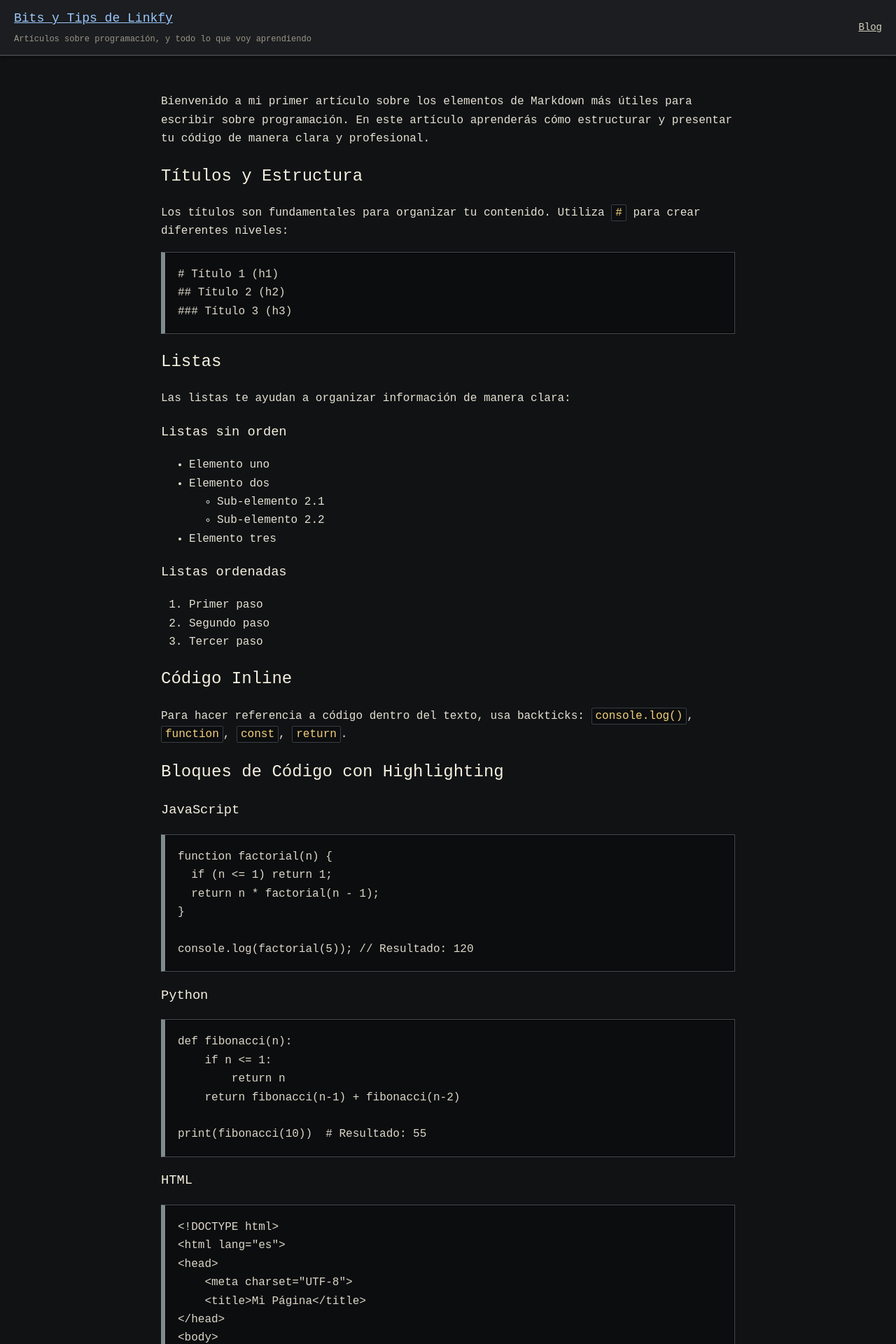
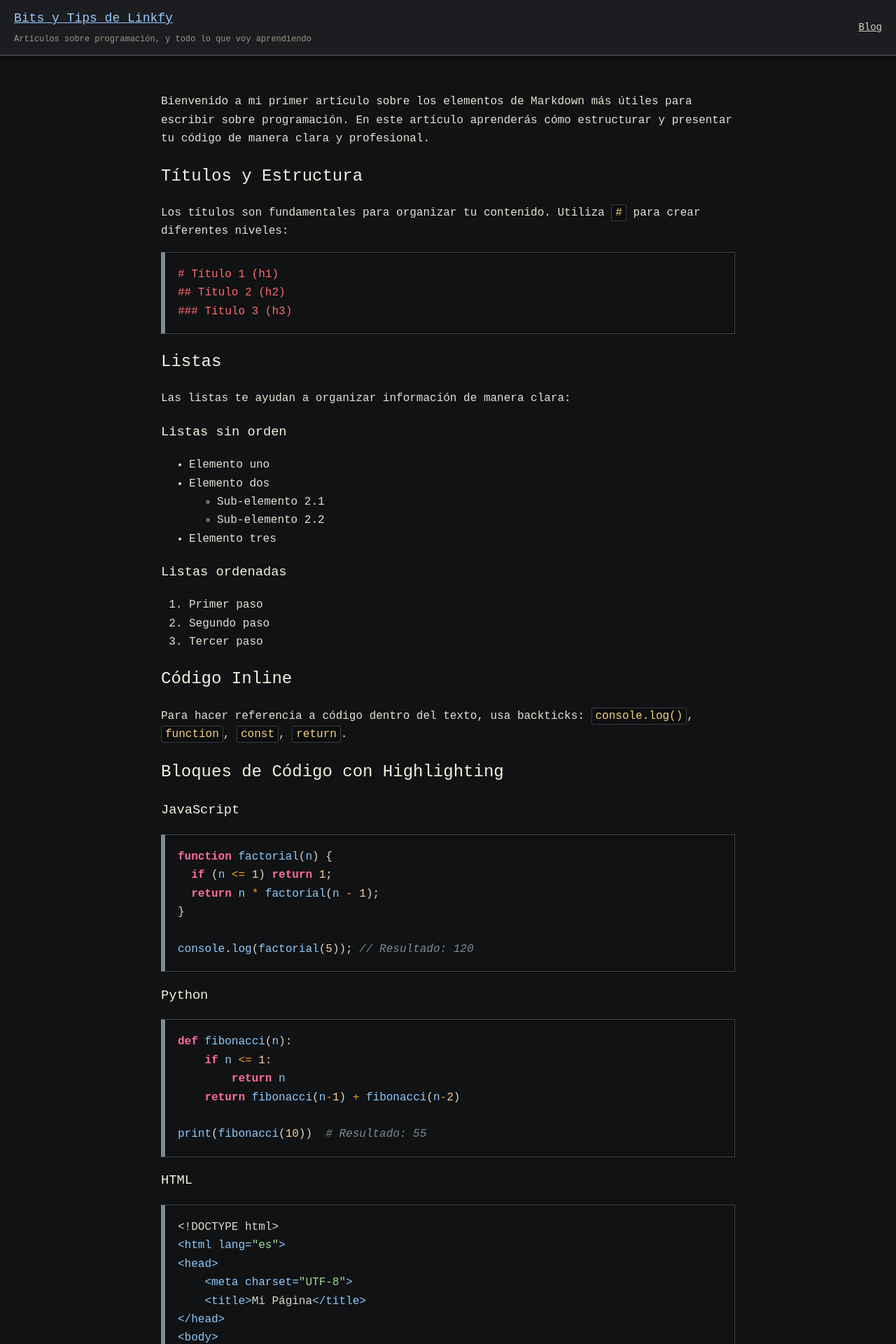
Before and after one commit to linkfy/bitsytips, a Jekyll site: the page built from _posts/2026-04-30-mi-primer-articulo.md, in a window 1280 px wide. Shown: the top 1920 px of the page at 70% size. Built offline with Jekyll 4.4.1, drawn with Linux system fonts in a browser that asks for light colours.

Commit message:
Update theme

```diff
--- a/assets/css/style.scss
+++ b/assets/css/style.scss
@@ -169,6 +169,54 @@ pre code {
   color: inherit;
 }
 
+/* Syntax Highlighting con Rouge */
+/* Comentarios */
+.c, .cm, .c1, .cs {
+  color: #7f8c8d;
+  font-style: italic;
+}
+
+/* Strings */
+.s, .sa, .sb, .sc, .dl, .sd, .s1, .s2, .se, .sh, .si, .sx, .sr, .ss {
+  color: #a1d991;
+}
+
+/* Keywords */
+.k, .kc, .kd, .kn, .kp, .kr, .kt {
+  color: #ff6b9d;
+  font-weight: bold;
+}
+
+/* Operadores */
+.o, .om {
+  color: #f39c12;
+}
+
+/* Nombres - funciones, clases, variables */
+.n, .na, .nb, .nc, .no, .nd, .ni, .ne, .nf, .nl, .nn, .nx, .py, .nt, .nv, .vc, .vg, .vi, .vm {
+  color: #90caf9;
+}
+
+/* Números */
+.m, .mf, .mh, .mi, .il, .mo {
+  color: #ffcc99;
+}
+
+/* Tipos de datos */
+.bp, .fm, .nb {
+  color: #90caf9;
+}
+
+/* Directivas, tags HTML */
+.err, .g, .gd, .ge, .gr, .gh, .gh, .gi, .go, .gp, .gs, .gt, .gu, .gt {
+  color: #ff6b6b;
+}
+
+/* Highlighted line */
+.highlight {
+  background: transparent;
+}
+
 /* Tablas */
 table {
   background: #111315;
```
